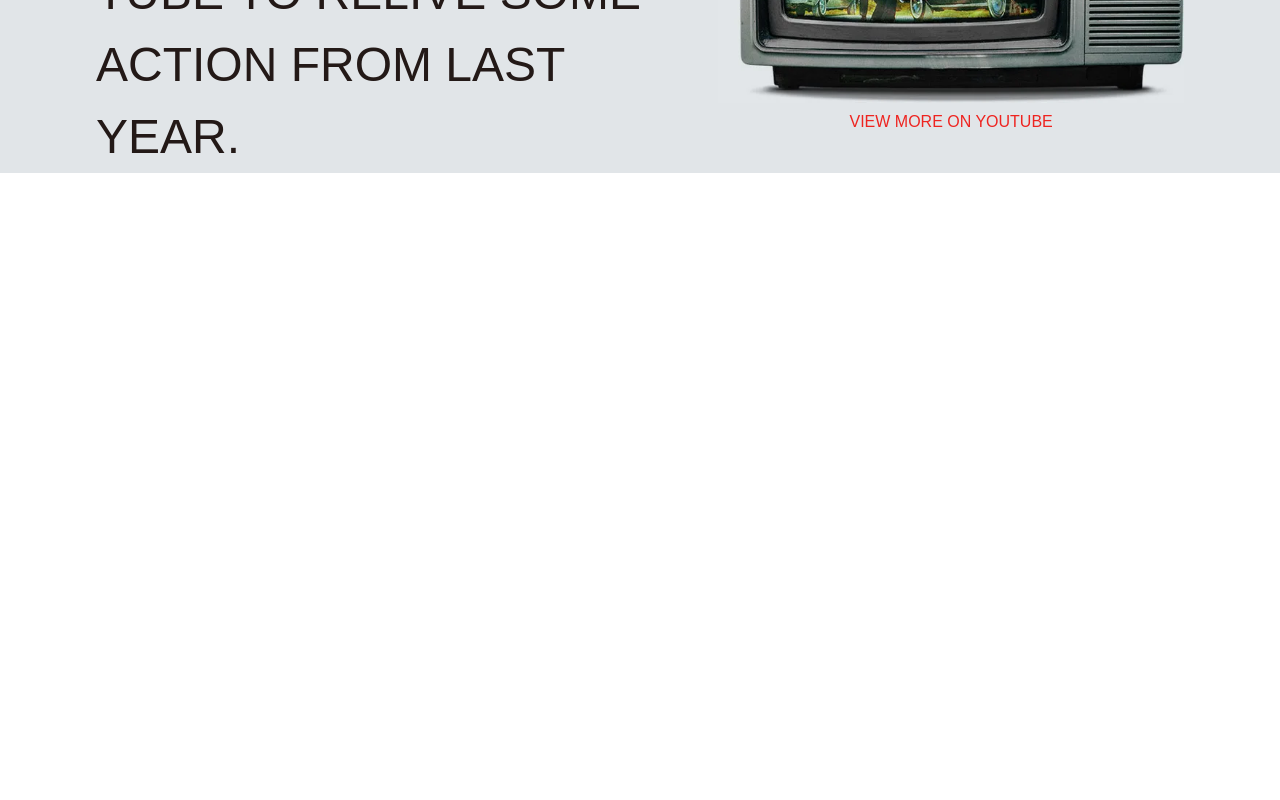
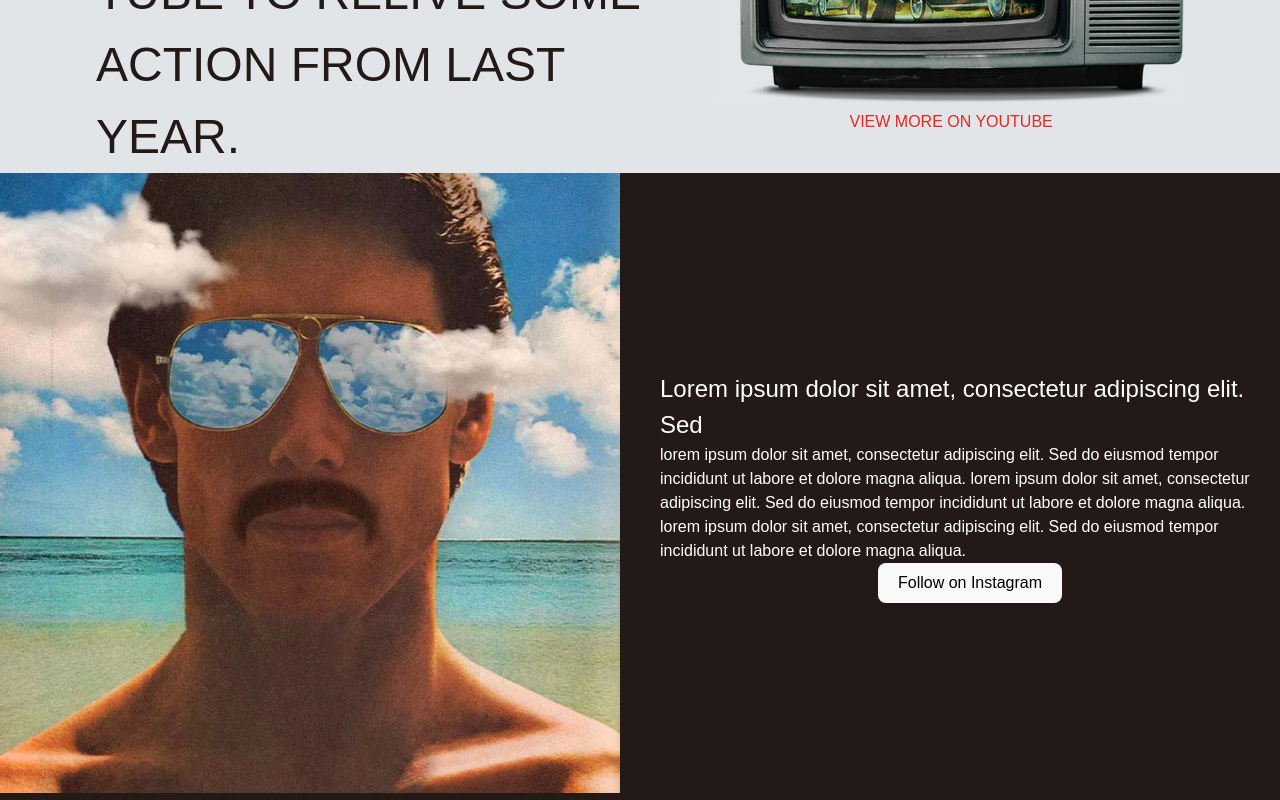
Before and after one commit to grooveIsAll/peeps-connect, a React (Vite) app: page / in a window 1280 px wide. Shown: the part 1090-1890 px from the top of the page. Before the commit the page ends 1263 px from the top, so only its background shows below. Built offline with nearby package versions, Linux system fonts and the light colour scheme.

Commit message:
add ticsDroppingSection

```diff
--- a/src/App.tsx
+++ b/src/App.tsx
@@ -1,6 +1,7 @@
 import Nav from './components/shared/Nav/Nav'
 import Hero from './components/HeroSection/HeroSection'
 import StillFlying from './components/StillFlyingSection/StillFlyingSection'
+import TicsDropping from './components/TicsDroppingSection/TicsDroppingSection'
 
 import './App.css'
 
@@ -10,6 +11,7 @@ function App() {
       <Nav />
       <Hero />
       <StillFlying />
+      <TicsDropping />
     </div>
   )
 }
--- /dev/null
+++ b/src/components/TicsDroppingSection/TicsDroppingSection.module.scss
@@ -0,0 +1,32 @@
+.ticsDroppingSection {
+  display: flex;
+  flex-direction: row;
+  gap: 40px;
+  align-items: center;
+  width: 100%;
+  max-width: 1400px;
+  height: 100%;
+  background: var(--color-black);
+}
+
+.contentLeft {
+  flex: 1;
+  .backgroundImg {
+    width: 100%;
+    height: 100%;
+    background-repeat: no-repeat;
+    background-size: contain;
+    background-position: center;
+  }
+}
+
+.contentRight {
+  flex: 1;
+  display: flex;
+  flex-direction: column;
+  align-items: center;
+  justify-content: center;
+  color: var(--color-white);
+  width: 100%;
+  height: 100%;
+}
--- /dev/null
+++ b/src/components/TicsDroppingSection/TicsDroppingSection.tsx
@@ -0,0 +1,32 @@
+import backgroundImage from "../../assets/page-imgs/intro.webp";
+import styles from "./TicsDroppingSection.module.scss";
+
+const TicsDroppingSection = () => {
+  return (
+    <section className={styles.ticsDroppingSection}>
+      <div className={styles.contentLeft}>
+        <img
+          src={backgroundImage}
+          alt="Sunglasses Man"
+          className={styles.backgroundImg}
+        />
+      </div>
+      <div className={styles.contentRight}>
+        <h2>Lorem ipsum dolor sit amet, consectetur adipiscing elit. Sed</h2>
+        <p>
+          lorem ipsum dolor sit amet, consectetur adipiscing elit. Sed do
+          eiusmod tempor incididunt ut labore et dolore magna aliqua. lorem
+          ipsum dolor sit amet, consectetur adipiscing elit. Sed do eiusmod
+          tempor incididunt ut labore et dolore magna aliqua. lorem ipsum dolor
+          sit amet, consectetur adipiscing elit. Sed do eiusmod tempor
+          incididunt ut labore et dolore magna aliqua.
+        </p>
+        <button>
+          Follow on Instagram
+        </button>
+      </div>
+    </section>
+  );
+};
+
+export default TicsDroppingSection;
```
